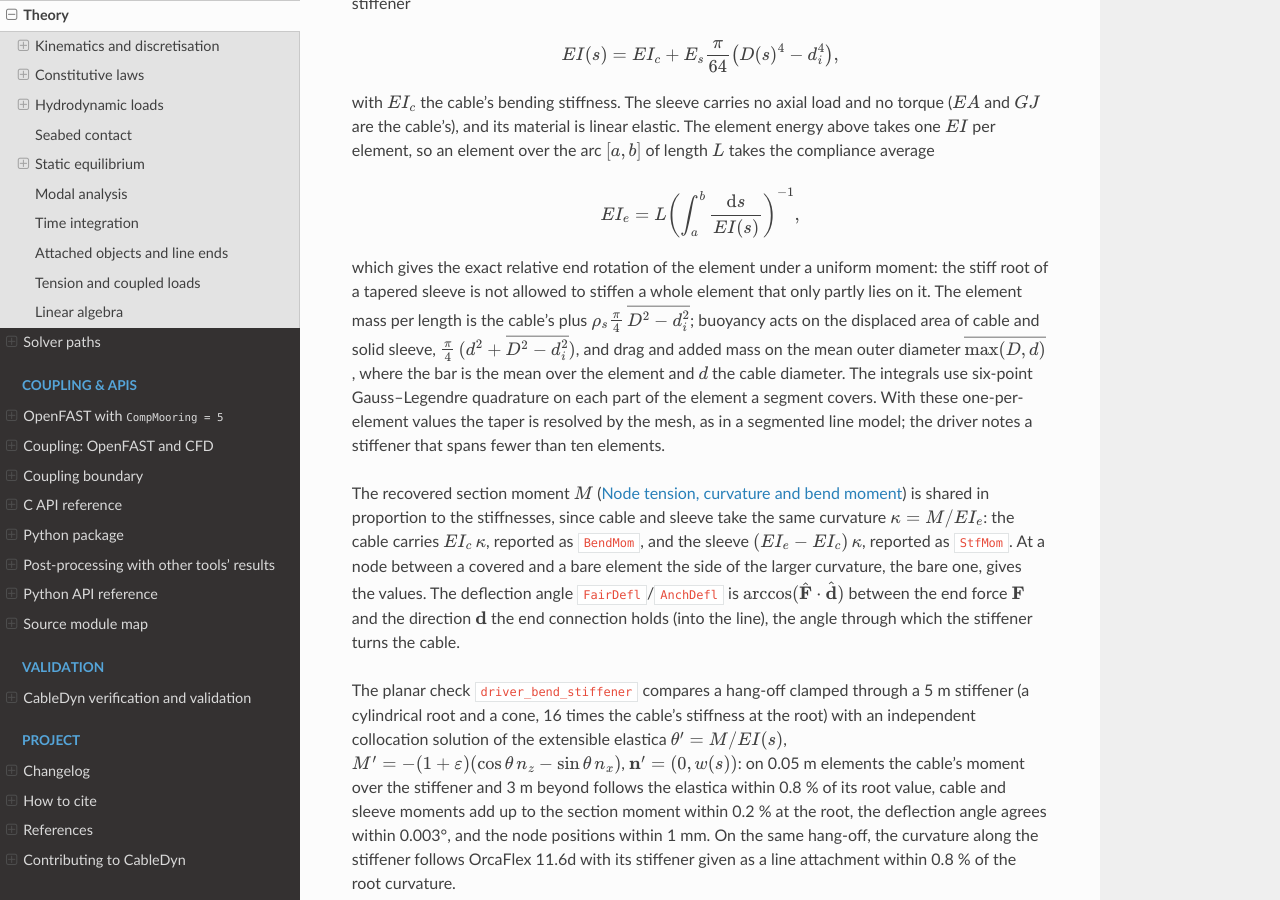
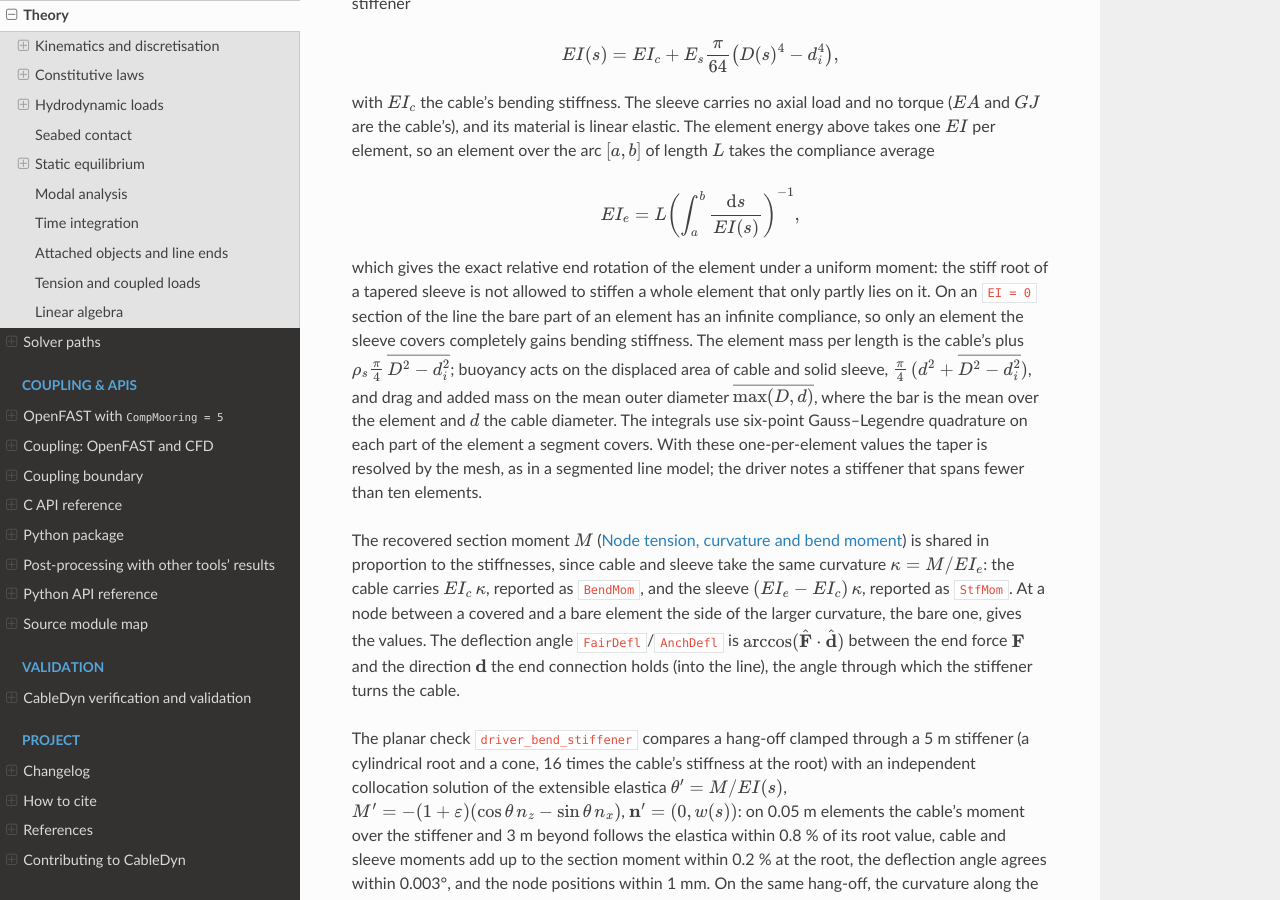
Before and after one commit to SMI-Lab-Inha/CableDyn, a Sphinx documentation site: the page built from doc/theory.rst, in a window 1280 px wide and 900 px high, scrolled down 3147 px. Built offline with Sphinx 7.4.7 and the Read the Docs theme 3.1.0, drawn with Linux system fonts in a browser that asks for light colours.

Commit message:
fix(stiffeners): keep EI = 0 on a partly sleeved EI = 0 element
A stiffener ending partway through an element of an EI = 0 section gave
the element the sleeve's bending stiffness over its whole length, since
the bare part's compliance was skipped. That part has an infinite
compliance, so the compliance average stays zero: only an element the
sleeve covers completely now gains bending stiffness.

Signed-off-by: Jae Hoon Seo <jaehoon.seo@inha.ac.kr>

```diff
--- a/doc/theory.rst
+++ b/doc/theory.rst
@@ -165,6 +165,8 @@
 
 which gives the exact relative end rotation of the element under a uniform moment: the stiff
 root of a tapered sleeve is not allowed to stiffen a whole element that only partly lies on it.
+On an ``EI = 0`` section of the line the bare part of an element has an infinite compliance,
+so only an element the sleeve covers completely gains bending stiffness.
 The element mass per length is the cable's plus :math:`\rho_s \tfrac{\pi}{4}\,
 \overline{D^2 - d_i^2}`; buoyancy acts on the displaced area of cable and solid sleeve,
 :math:`\tfrac{\pi}{4}\,(d^2 + \overline{D^2 - d_i^2})`, and drag and added mass on the mean outer
```
Also changed, not shown: 2 other files.
